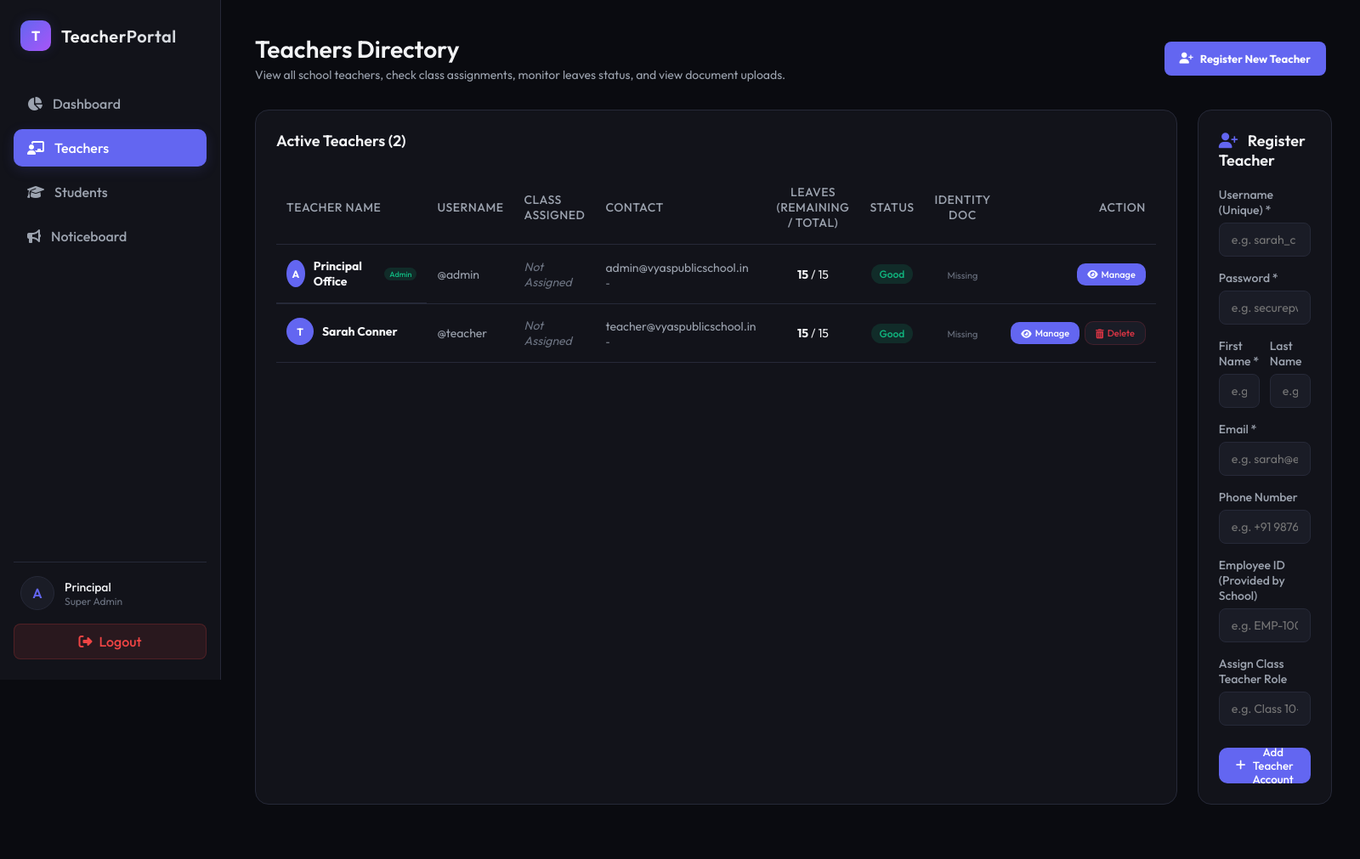
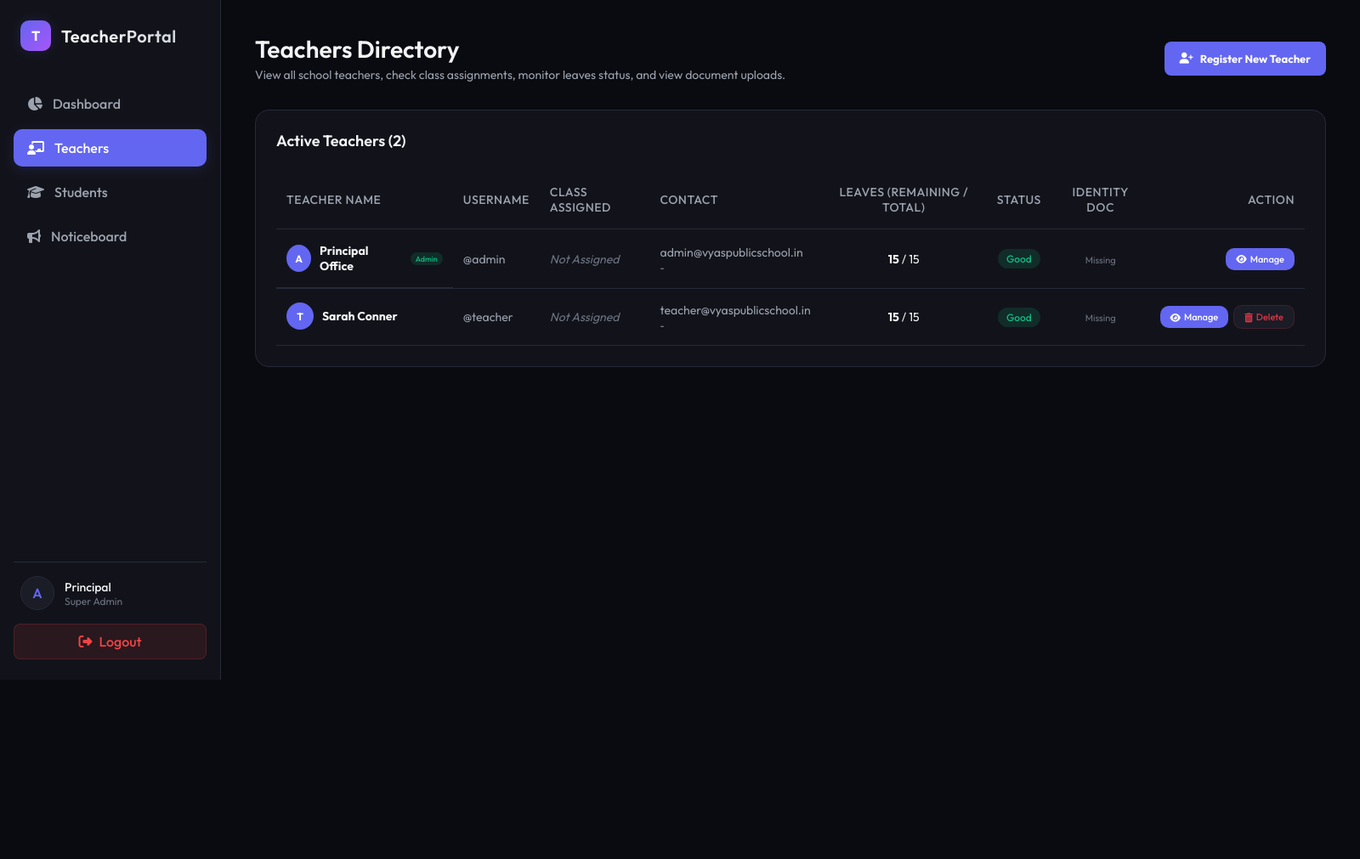
Before and after one commit to Shreeshvyas/VPHS-TEACHERS-PORTAL, a Django app: page /teachers/ in a window 1600 px wide. Shown: the whole page at 85% size. After the commit the page ends 800 px from the top, so only its background shows below. Run offline with Django 4.2, Linux system fonts and the light colour scheme; a user stored in the database is signed in; data comes from the database, SQL or seed files in the repository; data that the repository does not hold is empty.

Commit message:
Convert Register Teacher form to beautiful pop-up modal and restore full-width teachers list

```diff
--- a/backend/core/templates/core/teachers.html
+++ b/backend/core/templates/core/teachers.html
@@ -8,13 +8,12 @@
         <h1>Teachers Directory</h1>
         <p>View all school teachers, check class assignments, monitor leaves status, and view document uploads.</p>
     </div>
-    <a href="#register-teacher" class="btn btn-primary" style="padding: 10px 18px; font-size: 13px; display: inline-flex; align-items: center; gap: 8px; text-decoration: none; border-radius: 8px; font-weight: bold; height: 40px;">
+    <button onclick="openAddTeacherModal()" class="btn btn-primary" style="padding: 10px 18px; font-size: 13px; display: inline-flex; align-items: center; gap: 8px; border: none; border-radius: 8px; font-weight: bold; height: 40px; cursor: pointer;">
         <i class="fa-solid fa-user-plus"></i> Register New Teacher
-    </a>
+    </button>
 </div>
 
-<div class="dashboard-layout" style="grid-template-columns: 2.2fr 1fr;">
-    <!-- Left Column: Teachers List -->
+<!-- Full-Width Teachers List -->
 <div class="panel">
     <div class="panel-header" style="margin-bottom: 24px;">
         <h2 class="panel-title">Active Teachers ({{ teachers.count }})</h2>
@@ -102,11 +101,18 @@
     </div>
 </div>
 
-    <!-- Right Column: Add Teacher Form -->
-    <div class="panel" id="register-teacher">
-        <h2 class="panel-title" style="margin-bottom: 20px;">
-            <i class="fa-solid fa-user-plus" style="color: var(--primary); margin-right: 8px;"></i>
-            Register Teacher
+<!-- Modal Backdrop for Adding Teacher -->
+<div id="addTeacherModal" class="modal-backdrop" style="display: none; position: fixed; top: 0; left: 0; width: 100%; height: 100%; background: rgba(10, 11, 16, 0.7); backdrop-filter: blur(8px); -webkit-backdrop-filter: blur(8px); z-index: 1000; align-items: center; justify-content: center;">
+    <!-- Modal Card Content -->
+    <div class="panel" style="width: 100%; max-width: 500px; padding: 24px; position: relative; margin: 20px; border: 1px solid var(--border-color); border-radius: 16px; background: var(--bg-card); box-shadow: 0 20px 40px rgba(0, 0, 0, 0.4);">
+        <!-- Close Button -->
+        <button onclick="closeAddTeacherModal()" style="position: absolute; top: 20px; right: 20px; background: none; border: none; color: var(--text-secondary); font-size: 20px; cursor: pointer; transition: color 0.2s;">
+            <i class="fa-solid fa-xmark"></i>
+        </button>
+
+        <h2 class="panel-title" style="margin-bottom: 20px; display: flex; align-items: center; gap: 8px;">
+            <i class="fa-solid fa-user-plus" style="color: var(--primary);"></i>
+            Register Teacher Account
         </h2>
 
         <form method="POST" action="{% url 'web_add_teacher' %}">
@@ -146,9 +152,31 @@
                 <input type="text" id="class_assigned" name="class_assigned" class="form-control" placeholder="e.g. Class 10-A">
             </div>
             <button type="submit" class="btn btn-primary" style="width: 100%; margin-top: 10px; height: 42px;">
-                <i class="fa-solid fa-plus"></i> Add Teacher Account
+                <i class="fa-solid fa-plus"></i> Register Teacher
             </button>
         </form>
     </div>
 </div>
+
+<script>
+function openAddTeacherModal() {
+    const modal = document.getElementById('addTeacherModal');
+    modal.style.display = 'flex';
+    document.body.style.overflow = 'hidden';
+}
+
+function closeAddTeacherModal() {
+    const modal = document.getElementById('addTeacherModal');
+    modal.style.display = 'none';
+    document.body.style.overflow = 'auto';
+}
+
+// Close modal if user clicks outside of the panel card
+window.onclick = function(event) {
+    const modal = document.getElementById('addTeacherModal');
+    if (event.target == modal) {
+        closeAddTeacherModal();
+    }
+}
+</script>
 {% endblock %}
```
Lines whose indentation alone changed are shown as unchanged.
